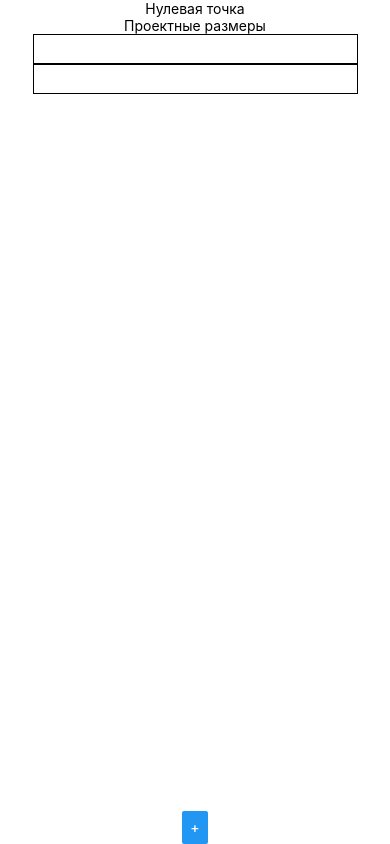
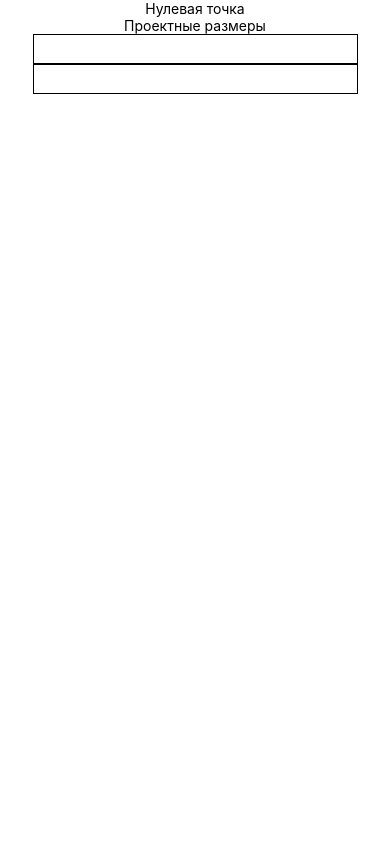
Before and after one commit to alexamy/leveler-table-app, a React Native app: screen / in a window 390 px wide. Built offline with nearby package versions, Linux system fonts and the light colour scheme.

Commit message:
remove add button

```diff
--- a/src/Root.tsx
+++ b/src/Root.tsx
@@ -51,10 +51,6 @@ export const Root = observer(function() {
       <ScrollView>
         {inputs}
       </ScrollView>
-      <Button
-        onPress={() => store.addSize()}
-        title='+'
-      />
       <StatusBar style='auto' />
     </View>
   );
```
Also changed, not shown: 1 other file (tests, documents, lock files or other folders).
